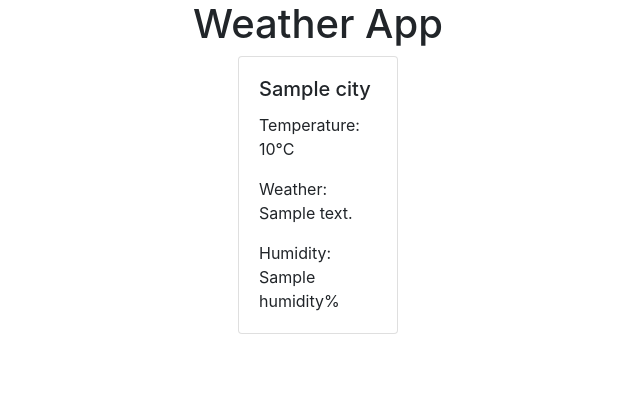
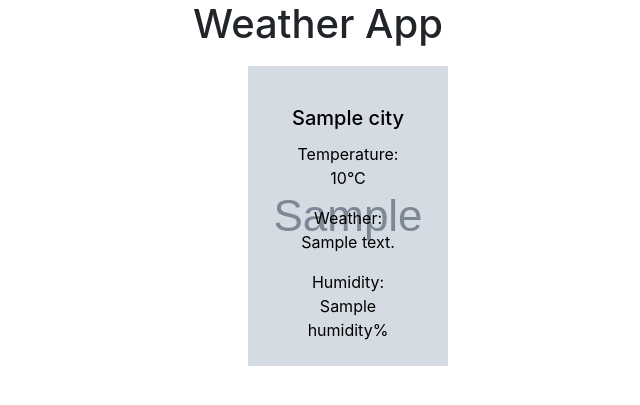
Before and after one commit to Sashko-Milushev/weather-application, a Flask app: template task3/templates/base.html in a window 1280 px wide. Shown: the top 405 px of the page, without its empty margins (322-962 px from the left). Run offline with Flask 3, Linux system fonts and the light colour scheme; the template is opened without the code that fills it: most values are stand-ins (such as "Sample title", 1, 10 or a date in 2020); grey boxes marked "Sample" are stand-in pictures; some libraries are stand-ins or nearby versions.

Commit message:
Add background for weather cards

```diff
--- a/task3/main.py
+++ b/task3/main.py
@@ -5,13 +5,31 @@ from weather_service import get_weather_for_5_random_cities
 
 app = Flask(__name__)
 
-cities = ["Sofia", "Varna", "Rome", "Naples", "Paris", "Nantes", "Madrid", "Barcelona", "New York", "Louisiana"]
+cities = ["Sofia", "Varna", "Rome", "Naples", "Paris", "Metz", "Madrid", "Barcelona", "New York", "Louisiana"]
 
 
 @app.route('/home')
 def load_home():
     current_5_cities = get_5_random_cities(cities)
     weather_data = get_weather_for_5_random_cities(current_5_cities)
+
+    background_images = {
+        'clear sky': '/static/images/sun.jpg',
+        'few clouds': '/static/images/clouds.jpg',
+        'scattered clouds': '/static/images/clouds.jpg',
+        'overcast clouds': '/static/images/clouds.jpg',
+        'broken clouds': '/static/images/clouds.jpg',
+        'shower rain': '/static/images/rain.jpg',
+        'rain': '/static/images/rain.jpg',
+        'thunderstorm': '/static/images/thunderstorm.jpg',
+        'snow': '/static/images/snow.jpg',
+        'mist': '/static/images/mist.jpg',
+        'fog': '/static/images/mist.jpg'
+    }
+    for data in weather_data:
+        description = data['description'].lower()
+        data['background_image'] = background_images.get(description, '/static/images/default.jpg')
+
     return render_template('base.html', weather_data=weather_data)
 
 
--- a/task3/static/css/styles.css
+++ b/task3/static/css/styles.css
@@ -0,0 +1,29 @@
+.weather-container {
+  display: flex;
+  justify-content: center;
+  align-items: center;
+  flex-wrap: wrap;
+}
+
+.weather-card {
+  width: 200px;
+  height: 300px;
+  background-size: cover;
+  background-position: center;
+  color: white;
+  text-align: center;
+  margin: 10px;
+  padding: 20px;
+}
+
+
+.weather-card-wrapper {
+    margin-bottom: 20px;
+}
+
+.weather-card .card-text {
+    color: black;
+}
+.card-title {
+    color: black;
+}
--- a/task3/templates/base.html
+++ b/task3/templates/base.html
@@ -8,21 +8,24 @@
 <body>
 <div class="container">
     <h1 class="text-center">Weather App</h1>
-    <div id="weather-container" class="row justify-content-center">
+    <div class="weather-container row justify-content-center">
         {% for city in weather_data %}
         <div class="col-sm-2">
-            <div class="card">
-                <div class="card-body">
-                    <h5 class="card-title">{{ city.city }}</h5>
-                    <p class="card-text">Temperature: {{ city.temperature }}°C</p>
-                    <p class="card-text">Weather: {{ city.description }}</p>
-                    <p class="card-text">Humidity: {{ city.humidity }}%</p>
+            <div class="weather-card-wrapper">
+                <div class="weather-card" style="background-image: url('{{ city.background_image }}');">
+                    <div class="card-body">
+                        <h5 class="card-title">{{ city.city }}</h5>
+                        <p class="card-text">Temperature: {{ city.temperature }}°C</p>
+                        <p class="card-text">Weather: {{ city.description }}</p>
+                        <p class="card-text">Humidity: {{ city.humidity }}%</p>
+                    </div>
                 </div>
             </div>
         </div>
         {% endfor %}
     </div>
 </div>
+
 
 <script src="https://code.jquery.com/jquery-3.3.1.slim.min.js"></script>
 <script src="https://cdnjs.cloudflare.com/ajax/libs/popper.js/1.14.7/umd/popper.min.js"></script>
```
Also changed, not shown: task3/static/images/clouds.jpg (added), task3/static/images/mist.jpg (added), task3/static/images/rain.jpg (added), task3/static/images/snow.jpg (added), task3/static/images/sun.jpg (added), task3/static/images/thunderstorm.jpg (added).
